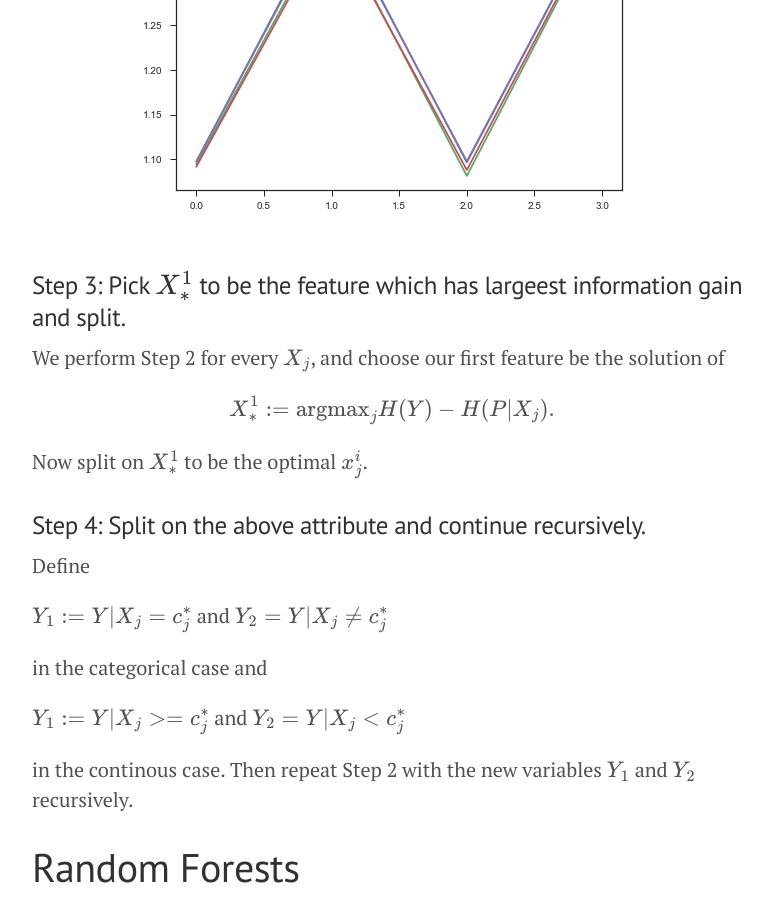
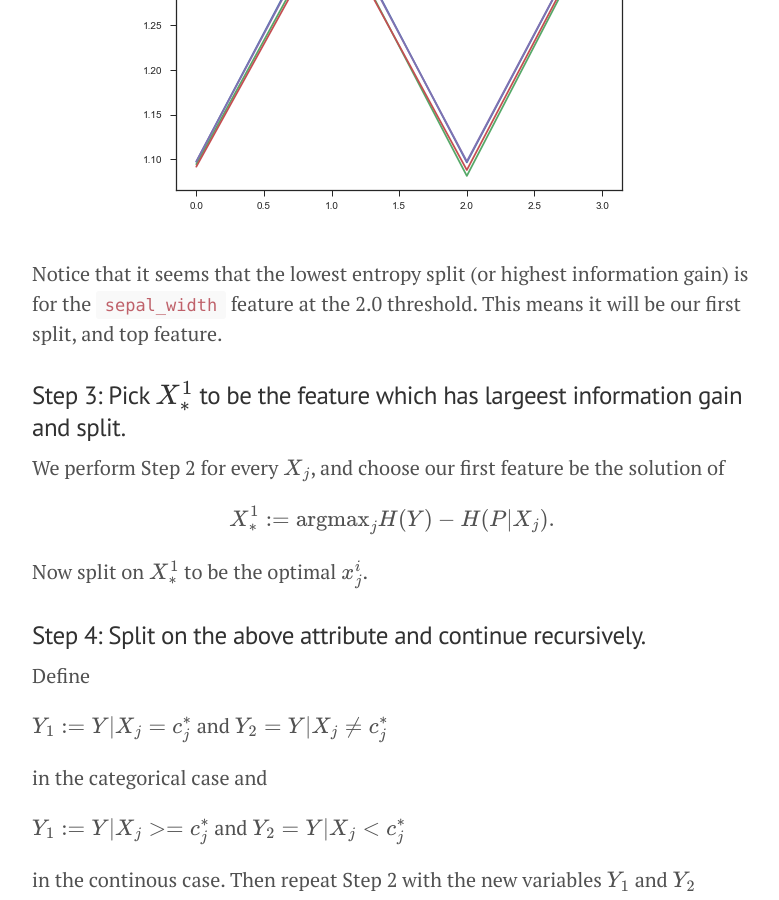
Before and after one commit to doriang102/doriang102.github.io, a Jekyll site: the page built from _posts/2017-10-15-Introduction-To-Ensemble-Methods.md, in a window 1280 px wide and 900 px high, scrolled down 5064 px. Shown: the whole window, without its empty margins (248-1027 px from the left). Built offline with Jekyll 4.4.1, drawn with Linux system fonts in a browser that asks for light colours; our own code applies the rules of GitHub Pages for plain Markdown files; formulas are drawn with MathJax 3.

Commit message:
Update 2017-10-15-Introduction-To-Ensemble-Methods.md

```diff
--- a/_posts/2017-10-15-Introduction-To-Ensemble-Methods.md
+++ b/_posts/2017-10-15-Introduction-To-Ensemble-Methods.md
@@ -118,6 +118,8 @@ for feature in iris.columns.values[0:-1]:
 {% endhighlight %}
 ![](/img/entropy_iris_compare.png?raw=true)
 
+Notice that it seems that the lowest entropy split (or highest information gain) is for the `sepal_width` feature at the 2.0 threshold. This means it will be our first split, and top feature.
+
 
 ### Step 3: Pick $$X_*^1$$ to be the feature which has largeest information gain and split.
 
```
